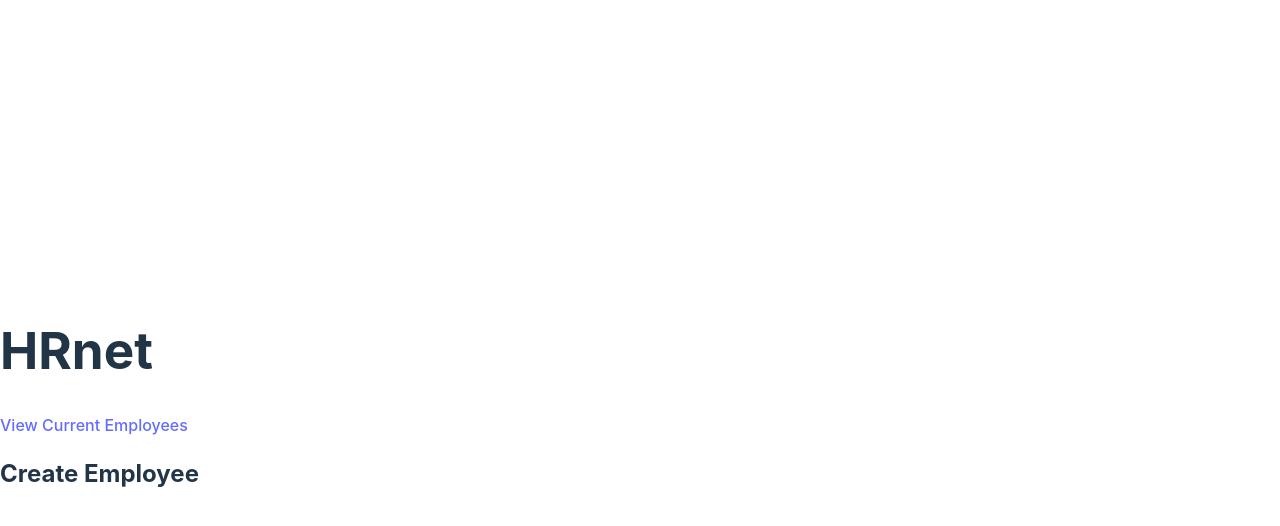
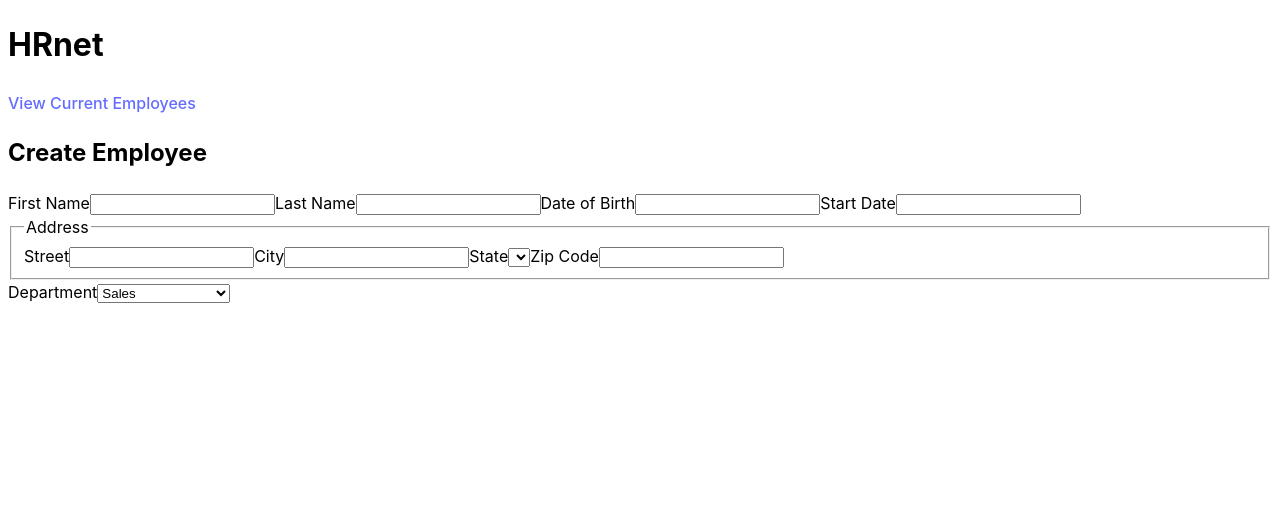
Before and after one commit to MaxenceCalifano/P14_jquery_to_react, a React (Vite) app: page / in a window 1280 px wide. Shown: the top 526 px of the page. Built offline with nearby package versions, Linux system fonts and the light colour scheme.

Commit message:
copy form

```diff
--- a/src/Pages/Home.jsx
+++ b/src/Pages/Home.jsx
@@ -7,6 +7,46 @@
             <main>
                 <Link to={'/employee-list'}>View Current Employees</Link>
                 <h2>Create Employee</h2>
+                <form>
+
+                    <label htmlFor="first-name">First Name</label>
+                    <input type="text" id="first-name" />
+
+                    <label htmlFor="last-name">Last Name</label>
+                    <input type="text" id="last-name" />
+
+                    <label htmlFor="date-of-birth">Date of Birth</label>
+                    <input id="date-of-birth" type="text" />
+
+                    <label htmlFor="start-date">Start Date</label>
+                    <input id="start-date" type="text" />
+
+                    <fieldset className="address">
+                        <legend>Address</legend>
+
+                        <label htmlFor="street">Street</label>
+                        <input id="street" type="text" />
+
+                        <label htmlFor="city">City</label>
+                        <input id="city" type="text" />
+
+                        <label htmlFor="state">State</label>
+                        <select name="state" id="state"></select>
+
+                        <label htmlFor="zip-code">Zip Code</label>
+                        <input id="zip-code" type="number" />
+                    </fieldset>
+
+                    <label htmlFor="department">Department</label>
+                    <select name="department" id="department">
+                        <option>Sales</option>
+                        <option>Marketing</option>
+                        <option>Engineering</option>
+                        <option>Human Resources</option>
+                        <option>Legal</option>
+                    </select>
+                </form>
+
             </main>
         </div>
     );
--- a/src/index.css
+++ b/src/index.css
@@ -2,10 +2,6 @@
   font-family: Inter, system-ui, Avenir, Helvetica, Arial, sans-serif;
   line-height: 1.5;
   font-weight: 400;
-
-  color-scheme: light dark;
-  color: rgba(255, 255, 255, 0.87);
-  background-color: #242424;
 
   font-synthesis: none;
   text-rendering: optimizeLegibility;
@@ -19,51 +15,7 @@
   color: #646cff;
   text-decoration: inherit;
 }
+
 a:hover {
   color: #535bf2;
 }
-
-body {
-  margin: 0;
-  display: flex;
-  place-items: center;
-  min-width: 320px;
-  min-height: 100vh;
-}
-
-h1 {
-  font-size: 3.2em;
-  line-height: 1.1;
-}
-
-button {
-  border-radius: 8px;
-  border: 1px solid transparent;
-  padding: 0.6em 1.2em;
-  font-size: 1em;
-  font-weight: 500;
-  font-family: inherit;
-  background-color: #1a1a1a;
-  cursor: pointer;
-  transition: border-color 0.25s;
-}
-button:hover {
-  border-color: #646cff;
-}
-button:focus,
-button:focus-visible {
-  outline: 4px auto -webkit-focus-ring-color;
-}
-
-@media (prefers-color-scheme: light) {
-  :root {
-    color: #213547;
-    background-color: #ffffff;
-  }
-  a:hover {
-    color: #747bff;
-  }
-  button {
-    background-color: #f9f9f9;
-  }
-}
```
